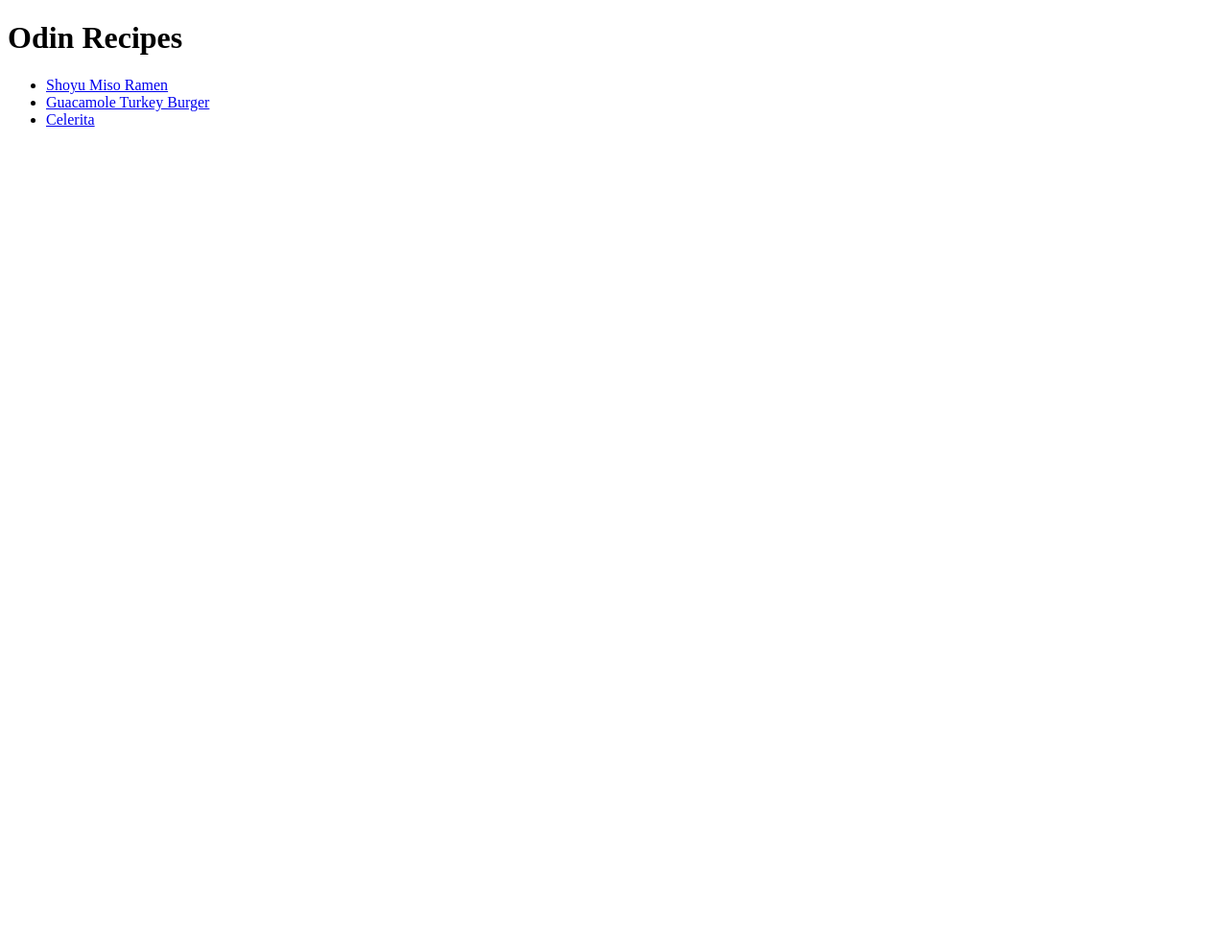
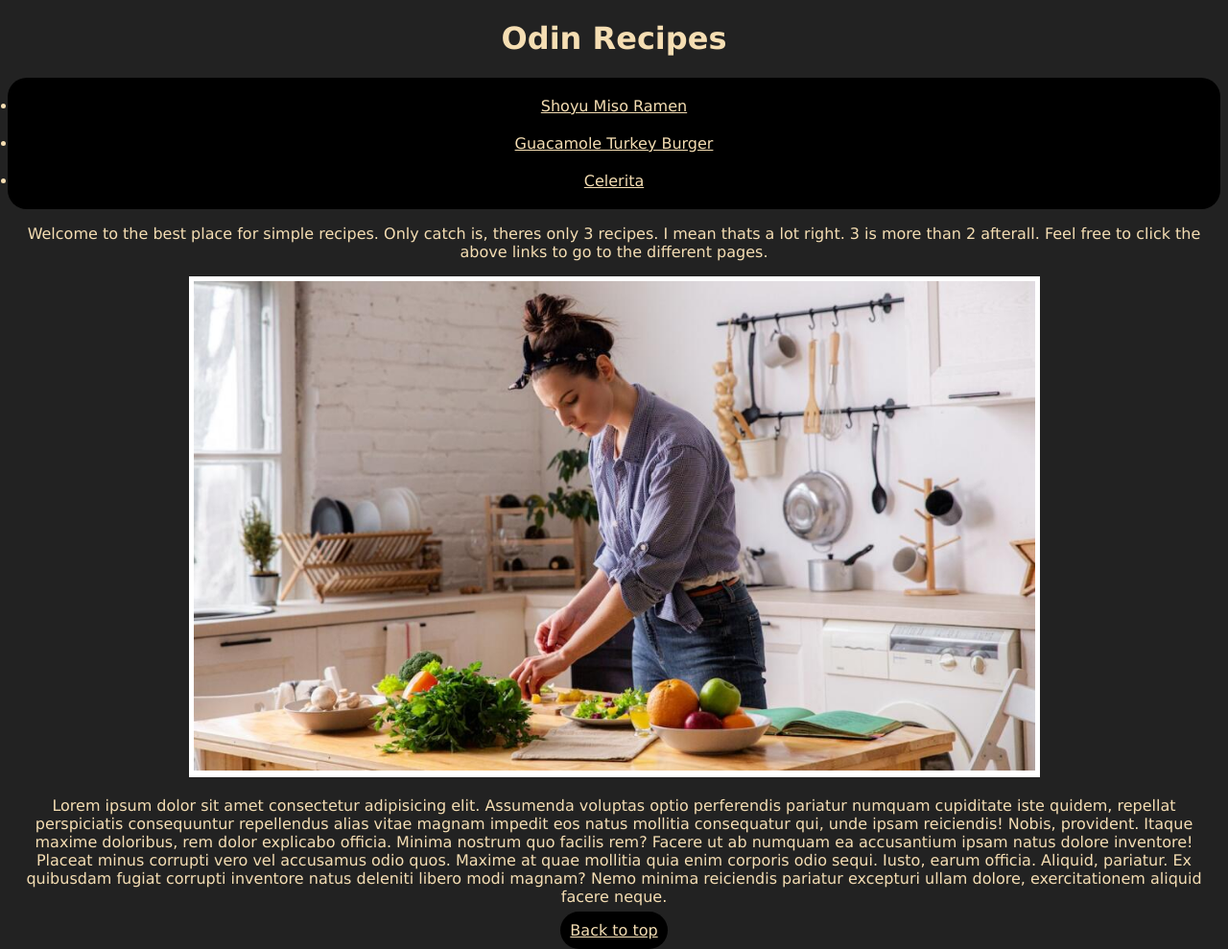
Before and after one commit to EmFey/odin-recipes, a plain HTML site: page index.html in a window 1280 px wide. Shown: the whole page at 96% size. Before the commit the page ends 800 px from the top, so only its background shows below. Drawn offline with Linux system fonts and the light colour scheme.

Commit message:
Added css styling to the page and made links to go back to the home page

```diff
--- a/index.html
+++ b/index.html
@@ -4,15 +4,20 @@
     <meta charset="UTF-8">
     <meta http-equiv="X-UA-Compatible" content="IE=edge">
     <meta name="viewport" content="width=device-width, initial-scale=1.0">
+    <link rel="stylesheet" href="style.css">
     <title>Odin Recipes</title>
 </head>
 <body>
-    <h1 class="homeHeading">Odin Recipes</h1>
+    <h1 id="mainHeading">Odin Recipes</h1>
 
-    <ul class="links">
+    <ul>
         <li><a href="recipes/ramen.html">Shoyu Miso Ramen</a></li>
         <li><a href="recipes/guacamole-burger.html">Guacamole Turkey Burger</a></li>
         <li><a href="recipes/celerita.html">Celerita</a></li>
     </ul>
+    <p>Welcome to the best place for simple recipes. Only catch is, theres only 3 recipes. I mean thats a lot right. 3 is more than 2 afterall. Feel free to click the above links to go to the different pages.</p>
+    <img src="kitchen.png" alt="chef">
+    <p>Lorem ipsum dolor sit amet consectetur adipisicing elit. Assumenda voluptas optio perferendis pariatur numquam cupiditate iste quidem, repellat perspiciatis consequuntur repellendus alias vitae magnam impedit eos natus mollitia consequatur qui, unde ipsam reiciendis! Nobis, provident. Itaque maxime doloribus, rem dolor explicabo officia. Minima nostrum quo facilis rem? Facere ut ab numquam ea accusantium ipsam natus dolore inventore! Placeat minus corrupti vero vel accusamus odio quos. Maxime at quae mollitia quia enim corporis odio sequi. Iusto, earum officia. Aliquid, pariatur. Ex quibusdam fugiat corrupti inventore natus deleniti libero modi magnam? Nemo minima reiciendis pariatur excepturi ullam dolore, exercitationem aliquid facere neque.</p>
+    <a href="#mainHeading">Back to top</a>
 </body>
 </html>
--- a/style.css
+++ b/style.css
@@ -0,0 +1,11 @@
+* {
+    text-align: center;
+    font-family: Verdana, Geneva, Tahoma, sans-serif;
+    background-color: #222222;
+    color: wheat;
+}
+ul, ol, li, a{
+    background-color: rgb(0, 0, 0);
+    padding: 10px;
+    border-radius: 20px;
+}
```
Also changed, not shown: recipes/celerita.html (+2 -0 lines), recipes/guacamole-burger.html (+2 -0 lines), recipes/ramen.html (+2 -0 lines), kitchen.png (added).
